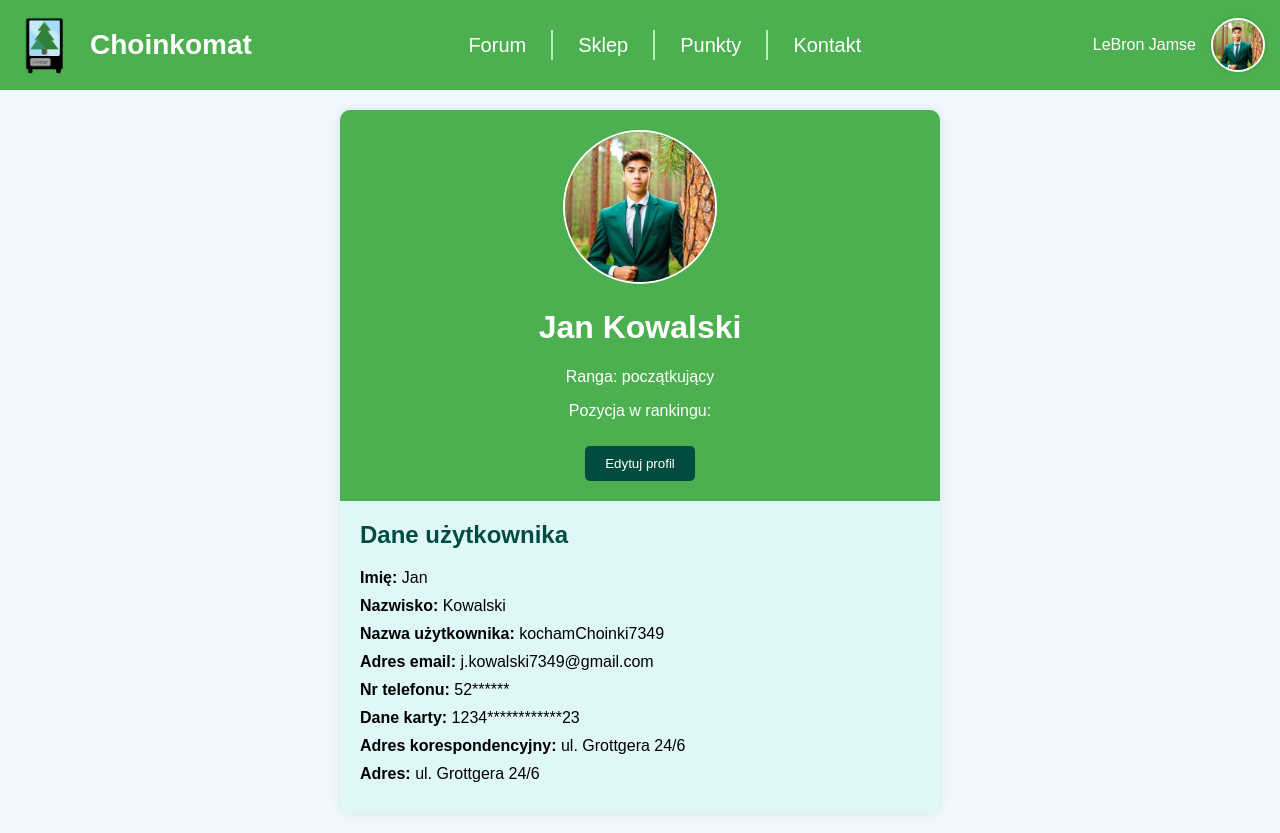
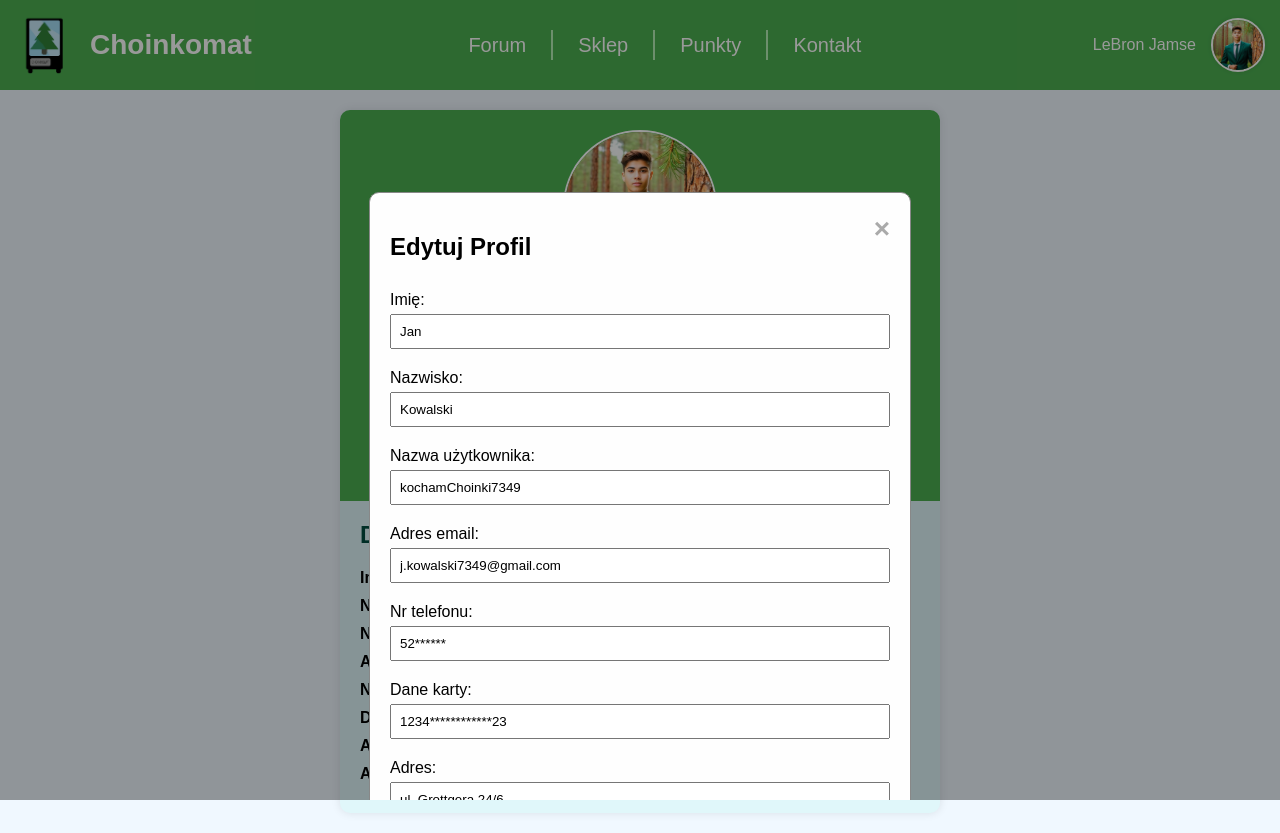
Before and after one commit to xMarcel17/Strona, a plain HTML site: page account.html in a window 1280 px wide. Both pictures are taken after a click on the button "Edytuj profil". Drawn offline with Linux system fonts and the light colour scheme.

Commit message:
Version1

```diff
--- a/account.html
+++ b/account.html
@@ -5,6 +5,7 @@
     <meta name="viewport" content="width=device-width, initial-scale=1.0">
     <title>Profil użytkownika - Choinkomat</title>
     <link rel="stylesheet" href="res/account/style.css">
+    <link rel="icon" href="res/navbar/Logo.png" type="image/png">
 </head>
 <body>
     <div class="navbar">
@@ -34,23 +35,48 @@
     <div class="container">
         <div class="profile">
             <div class="profile-header">
-                <img src="res/navbar/ZdjecieProfilowe.png" alt="Profile Picture" class="profile-pic">
-                <h1>Jan Kowalski</h1>
-                <p class="rank">Ranga: początkujący</p>
-                <p class="ranking">Pozycja w rankingu:</p>
+                <img src="res/navbar/ZdjecieProfilowe.png" alt="Profile Picture" class="profile-pic" id="profilePic">
+                <h1 id="fullName">Jan Kowalski</h1>
+                <p class="rank" id="rank">Ranga: początkujący</p>
+                <p class="ranking" id="ranking">Pozycja w rankingu:</p>
                 <button class="edit-button" onclick="editProfile()">Edytuj profil</button>
             </div>
             <div class="user-details">
                 <h2>Dane użytkownika</h2>
-                <p><strong>Imię:</strong> Jan</p>
-                <p><strong>Nazwisko:</strong> Kowalski</p>
-                <p><strong>Nazwa użytkownika:</strong> kochamChoinki7349</p>
-                <p><strong>Adres email:</strong> j.kowalski7349@gmail.com</p>
-                <p><strong>Nr telefonu:</strong> 52******</p>
-                <p><strong>Dane karty:</strong> 1234************23</p>
-                <p><strong>Adres korespondencyjny:</strong> ul. Grottgera 24/6</p>
-                <p><strong>Adres:</strong> ul. Grottgera 24/6</p>
+                <p><strong>Imię:</strong> <span id="firstName">Jan</span></p>
+                <p><strong>Nazwisko:</strong> <span id="lastName">Kowalski</span></p>
+                <p><strong>Nazwa użytkownika:</strong> <span id="username">kochamChoinki7349</span></p>
+                <p><strong>Adres email:</strong> <span id="email">j.kowalski7349@gmail.com</span></p>
+                <p><strong>Nr telefonu:</strong> <span id="phone">52******</span></p>
+                <p><strong>Dane karty:</strong> <span id="card">1234************23</span></p>
+                <p><strong>Adres korespondencyjny:</strong> <span id="address">ul. Grottgera 24/6</span></p>
+                <p><strong>Adres:</strong> <span id="address">ul. Grottgera 24/6</span></p>
             </div>
+        </div>
+    </div>
+
+        <!-- Modal for Editing Profile -->
+        <div id="editModal" class="modal">
+            <div class="modal-content">
+                <span class="close" onclick="closeModal()">&times;</span>
+                <h2>Edytuj Profil</h2>
+                <form id="editForm">
+                    <label for="editFirstName">Imię:</label>
+                    <input type="text" id="editFirstName" name="firstName" required>
+                    <label for="editLastName">Nazwisko:</label>
+                    <input type="text" id="editLastName" name="lastName" required>
+                    <label for="editUsername">Nazwa użytkownika:</label>
+                    <input type="text" id="editUsername" name="username" required>
+                    <label for="editEmail">Adres email:</label>
+                    <input type="email" id="editEmail" name="email" required>
+                    <label for="editPhone">Nr telefonu:</label>
+                    <input type="text" id="editPhone" name="phone" required>
+                    <label for="editCard">Dane karty:</label>
+                    <input type="text" id="editCard" name="card" required>
+                    <label for="editAddress">Adres:</label>
+                    <input type="text" id="editAddress" name="address" required>
+                    <button type="submit">Zapisz</button>
+                </form>
             </div>
         </div>
     <script src="res/account/scripts.js"></script>
--- a/res/account/scripts.js
+++ b/res/account/scripts.js
@@ -1,3 +1,74 @@
+document.addEventListener("DOMContentLoaded", () => {
+  loadProfileData();
+
+  const form = document.getElementById('editForm');
+  form.addEventListener('submit', (event) => {
+      event.preventDefault();
+      saveProfileData();
+      closeModal();
+      loadProfileData();
+  });
+});
+
+function loadProfileData() {
+  const profileData = JSON.parse(localStorage.getItem('profileData')) || {
+      firstName: 'Jan',
+      lastName: 'Kowalski',
+      username: 'kochamChoinki7349',
+      email: 'j.kowalski7349@gmail.com',
+      phone: '52******',
+      card: '1234************23',
+      address: 'ul. Grottgera 24/6'
+  };
+
+  document.getElementById('firstName').textContent = profileData.firstName;
+  document.getElementById('lastName').textContent = profileData.lastName;
+  document.getElementById('username').textContent = profileData.username;
+  document.getElementById('email').textContent = profileData.email;
+  document.getElementById('phone').textContent = profileData.phone;
+  document.getElementById('card').textContent = profileData.card;
+  document.getElementById('address').textContent = profileData.address;
+  document.getElementById('fullName').textContent = `${profileData.firstName} ${profileData.lastName}`;
+
+  // If there are other elements to update, do it here
+}
+
+function saveProfileData() {
+  const profileData = {
+      firstName: document.getElementById('editFirstName').value,
+      lastName: document.getElementById('editLastName').value,
+      username: document.getElementById('editUsername').value,
+      email: document.getElementById('editEmail').value,
+      phone: document.getElementById('editPhone').value,
+      card: document.getElementById('editCard').value,
+      address: document.getElementById('editAddress').value
+  };
+
+  localStorage.setItem('profileData', JSON.stringify(profileData));
+}
+
 function editProfile() {
-    alert("Edytuj profil - funkcja w trakcie implementacji");
-  }
+  const profileData = JSON.parse(localStorage.getItem('profileData')) || {
+      firstName: 'Jan',
+      lastName: 'Kowalski',
+      username: 'kochamChoinki7349',
+      email: 'j.kowalski7349@gmail.com',
+      phone: '52******',
+      card: '1234************23',
+      address: 'ul. Grottgera 24/6'
+  };
+
+  document.getElementById('editFirstName').value = profileData.firstName;
+  document.getElementById('editLastName').value = profileData.lastName;
+  document.getElementById('editUsername').value = profileData.username;
+  document.getElementById('editEmail').value = profileData.email;
+  document.getElementById('editPhone').value = profileData.phone;
+  document.getElementById('editCard').value = profileData.card;
+  document.getElementById('editAddress').value = profileData.address;
+
+  document.getElementById('editModal').style.display = 'block';
+}
+
+function closeModal() {
+  document.getElementById('editModal').style.display = 'none';
+}
--- a/res/account/style.css
+++ b/res/account/style.css
@@ -111,3 +111,66 @@ body {
   .user-details p {
     margin: 10px 0;
   }
+
+  .modal {
+    display: none;
+    position: fixed;
+    z-index: 1;
+    left: 0;
+    top: 0;
+    width: 100%;
+    height: 100%;
+    overflow: auto;
+    background-color: rgba(0, 0, 0, 0.4);
+  }
+
+  .modal-content {
+    background-color: #fefefe;
+    margin: 15% auto;
+    padding: 20px;
+    border: 1px solid #888;
+    width: 80%;
+    max-width: 500px;
+    border-radius: 10px;
+  }
+
+  .close {
+    color: #aaa;
+    float: right;
+    font-size: 28px;
+    font-weight: bold;
+  }
+
+  .close:hover,
+  .close:focus {
+    color: black;
+    text-decoration: none;
+    cursor: pointer;
+  }
+
+  .modal-content form {
+    display: flex;
+    flex-direction: column;
+  }
+
+  .modal-content form label {
+    margin: 10px 0 5px;
+  }
+
+  .modal-content form input {
+    padding: 8px;
+    margin-bottom: 10px;
+  }
+
+  .modal-content form button {
+    padding: 10px;
+    background-color: #00796b;
+    color: white;
+    border: none;
+    border-radius: 5px;
+    cursor: pointer;
+  }
+
+  .modal-content form button:hover {
+    background-color: #004d40;
+  }
```
Also changed, not shown: index.html (+1 -0 lines). Lines whose indentation alone changed are shown as unchanged.
